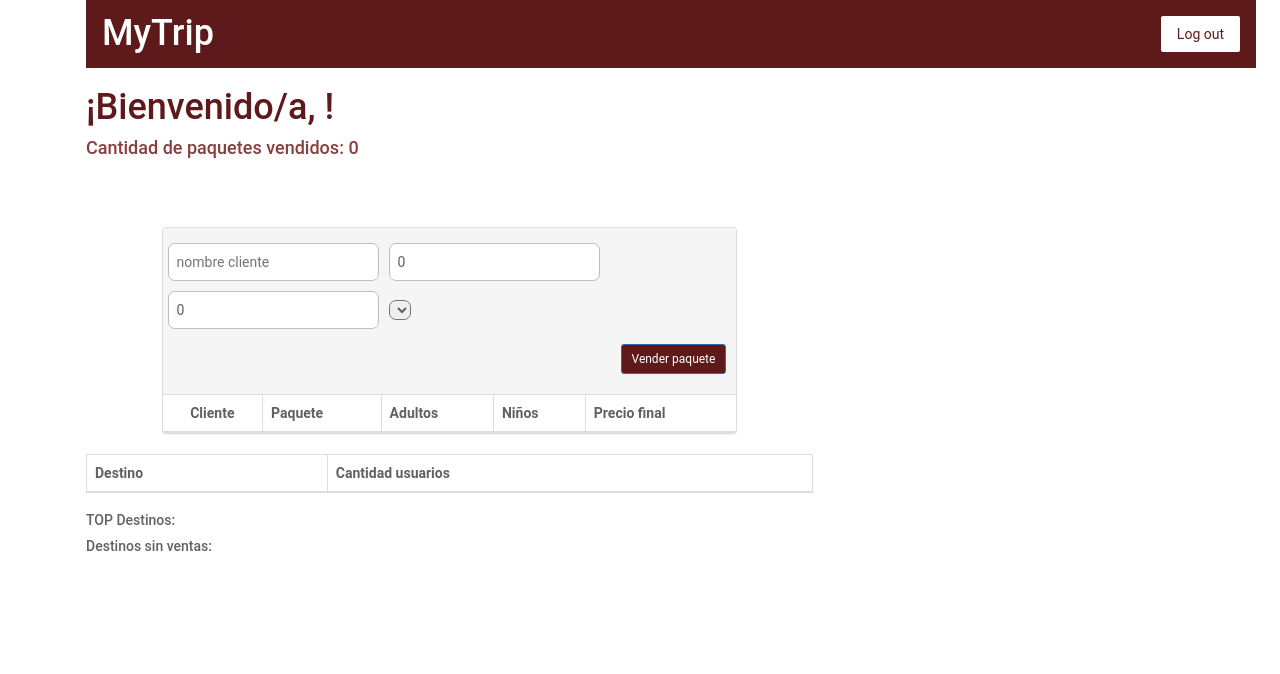
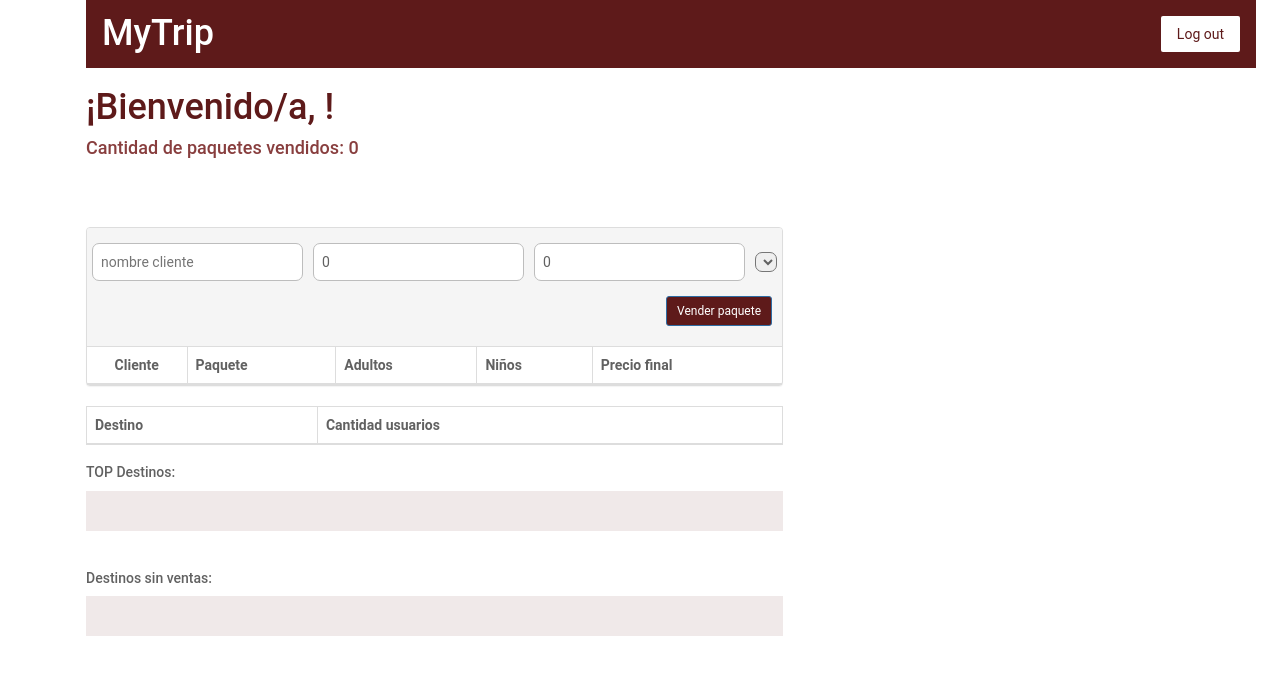
Before and after one commit to valezim/angular-ja2021, an Angular app: page /dashboard in a window 1280 px wide. Shown: the top 674 px of the page. Built offline with nearby package versions, Linux system fonts and the light colour scheme.

Commit message:
5 files modified

```diff
--- a/src/app/components/dashboard/dashboard.component.css
+++ b/src/app/components/dashboard/dashboard.component.css
@@ -47,9 +47,6 @@ h1 {
   margin: 0;
 }
 
-/*
-used to vertically center elements, may need modification if you're not using default sizes.
-*/
 .panel-table .panel-footer .col {
   line-height: 34px;
   height: 34px;
@@ -86,5 +83,3 @@ button {
   margin: 10px;
   background-color: #5e1a1a;
 }
-
-/*  -----------------------------------------  */
--- a/src/app/components/dashboard/dashboard.component.html
+++ b/src/app/components/dashboard/dashboard.component.html
@@ -21,7 +21,6 @@
     <p> </p>
     <p> </p>
 
-    <div class="col-md-10 col-md-offset-1">
       <div class="panel panel-default panel-table">
         <div class="panel-heading">
           <div class="row">
@@ -62,7 +61,6 @@
                 Vender paquete
               </button>
             </form>
-            <div class="col col-xs-6 text-right"></div>
           </div>
         </div>
         <div class="panel-body">
@@ -88,7 +86,6 @@
           </table>
         </div>
       </div>
-    </div>
     <p></p>
     <table class="table table-striped table-bordered table-list">
       <thead>
@@ -106,6 +103,7 @@
     </table>
     <p></p>
     <app-destinos-top></app-destinos-top>
+  <br>
     <app-destinos-sin-ventas></app-destinos-sin-ventas>
   </div>
 </div>
--- a/src/app/components/destinos-sin-ventas/destinos-sin-ventas.component.css
+++ b/src/app/components/destinos-sin-ventas/destinos-sin-ventas.component.css
@@ -0,0 +1,12 @@
+ul {
+  background: #5e1a1a18;
+  padding: 20px;
+}
+
+ul li {
+  text-decoration: bold;
+  color: #5e1a1a;
+  background: #ffffff;
+  padding: 5px;
+  margin-left: 35px;
+}
--- a/src/app/components/destinos-top/destinos-top.component.css
+++ b/src/app/components/destinos-top/destinos-top.component.css
@@ -0,0 +1,12 @@
+ol {
+  background:#5e1a1a18;
+  padding: 20px;
+}
+
+ol li {
+  text-decoration: bold;
+  color:#5e1a1a;
+  background: #ffffff;
+  padding: 5px;
+  margin-left: 35px;
+}
--- a/src/app/components/destinos-top/destinos-top.component.html
+++ b/src/app/components/destinos-top/destinos-top.component.html
@@ -1,7 +1,7 @@
 <h5>TOP Destinos:</h5>
-<ul>
+<ol>
   <li *ngFor="let paquete of obtenerTopDestinos()">
     {{ paquete.nombre }} -
     {{ calcularCantidadVentasPaquete(paquete.id) }} Ventas
   </li>
-</ul>
+</ol>
```
